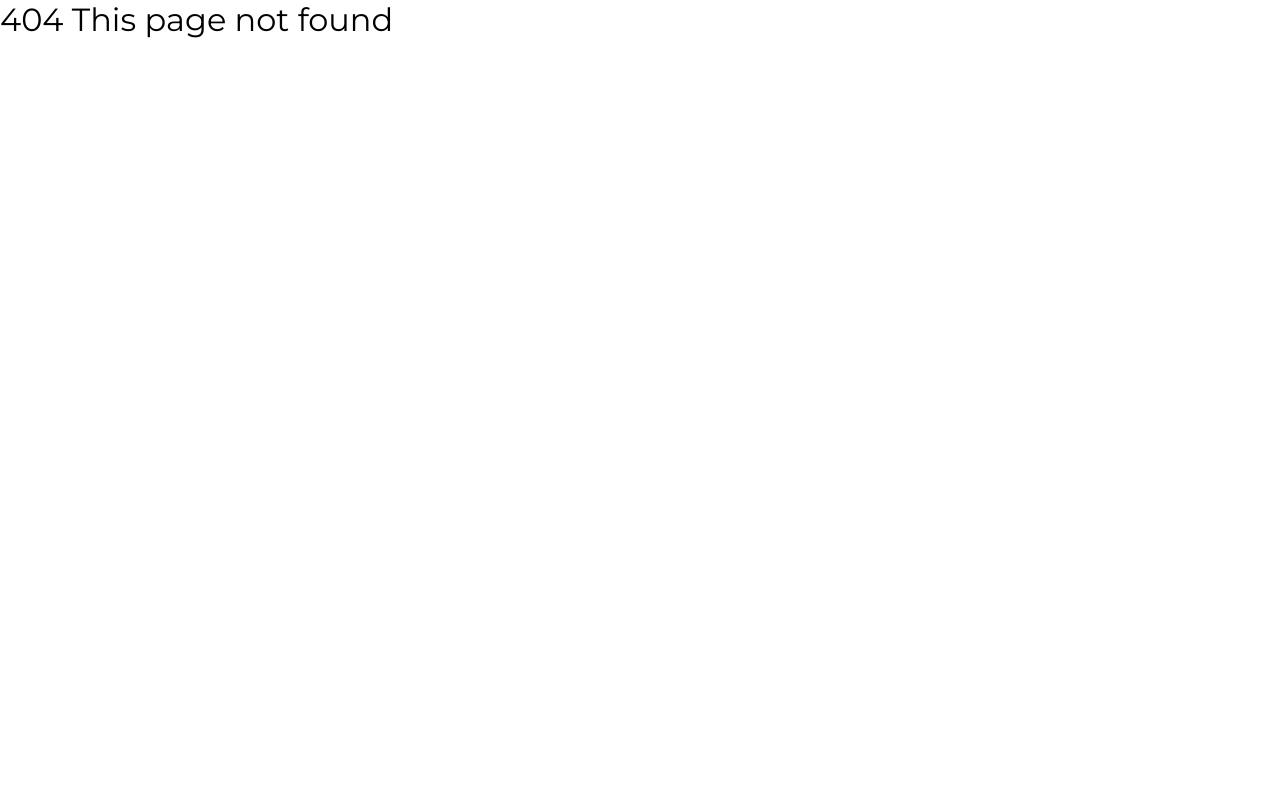
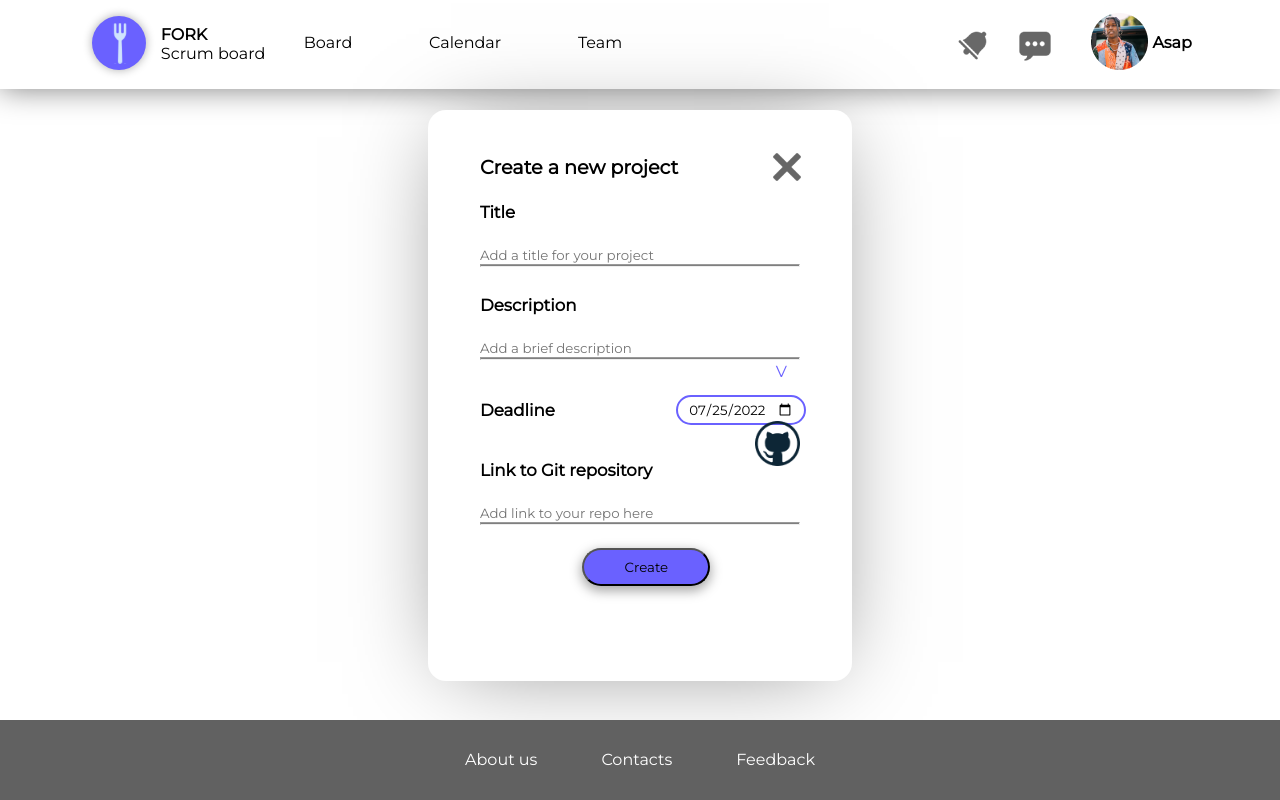
Before and after one commit to DanilBelka/fork-front, a React (Create React App) app: page /project-creation in a window 1280 px wide. Before the commit this address had no page. Built offline with nearby package versions, Linux system fonts and the light colour scheme.

Commit message:
Changed links and button

```diff
--- a/src/App.js
+++ b/src/App.js
@@ -10,7 +10,7 @@ function App() {
 			<Routes>
 				<Route path={"/welcome"} element={<WelcomePage/>}></Route>
 				<Route path={"/index"} element={<MainPage/>}></Route>
-				<Route path={"/create-project"} element={<NewProjectPage/>}></Route>
+				<Route path={"/project-creation"} element={<NewProjectPage/>}></Route>
 				<Route path={"*"} element={<NotFound/>}/>
 			</Routes>
 		</BrowserRouter>
--- a/src/styles/stylesheet.css
+++ b/src/styles/stylesheet.css
@@ -216,7 +216,7 @@ img {
   background: #6A61FF;
   box-shadow: 0px 4px 12px 1px rgba(0, 0, 0, 0.35);
   border-radius: 37px;
-  height: 4vw;
+  height: 3vw;
   width: 10vw;
   cursor: pointer;
 }
--- a/src/styles/stylesheet.scss
+++ b/src/styles/stylesheet.scss
@@ -251,7 +251,7 @@ img {
     background: #6A61FF;
     box-shadow: 0px 4px 12px 1px rgba(0, 0, 0, 0.35);
     border-radius: 37px;
-    height: 4vw;
+    height: 3vw;
     width: 10vw;
     cursor: pointer;
   }
```
